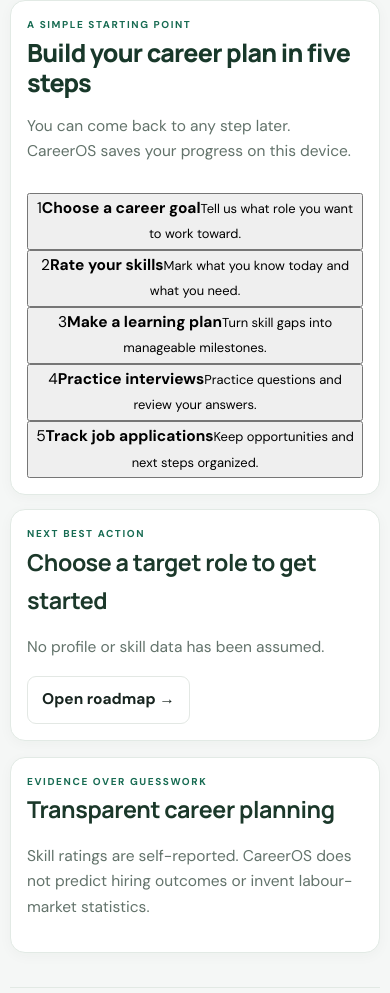
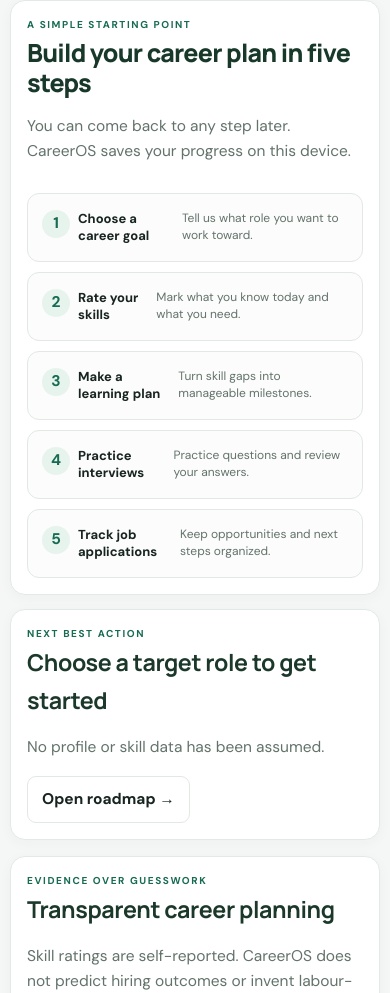
Before and after one commit to PSP-YN/CareerOS, a website: page website/app.html in a window 390 px wide. Shown: the part 1080-2073 px from the top of the page. Drawn offline with Linux system fonts and the light colour scheme; no server answers; a script that the page names is missing.

Commit message:
Style five-step onboarding guide for responsive dashboard UX

```diff
--- a/website/assets/styles.css
+++ b/website/assets/styles.css
@@ -147,3 +147,12 @@
  .section-title{gap:10px}
 }
 @media(prefers-reduced-motion:reduce){html{scroll-behavior:auto}*,*:before,*:after{animation-duration:.01ms!important;transition-duration:.01ms!important}}
+
+.start-steps{display:grid;grid-template-columns:repeat(5,minmax(0,1fr));gap:10px}
+.start-steps button{display:flex;flex-direction:column;align-items:flex-start;gap:8px;text-align:left;padding:16px 14px;border:1px solid var(--line);border-radius:12px;background:#fbfcfb;color:var(--ink);min-width:0}
+.start-steps button:hover{border-color:#9acbb0;background:#f0f8f3}
+.step-number{display:grid;place-items:center;width:28px;height:28px;border-radius:50%;background:var(--green-2);color:var(--green);font-weight:800}
+.start-steps strong{font-size:13px;line-height:1.35}
+.start-steps small{font-size:12px;line-height:1.45;color:var(--muted)}
+@media(max-width:900px){.start-steps{grid-template-columns:repeat(2,minmax(0,1fr))}}
+@media(max-width:520px){.start-steps{grid-template-columns:1fr}.start-steps button{flex-direction:row;align-items:flex-start}.start-steps strong,.start-steps small{display:block}.start-steps button>span{flex:0 0 28px}}
```
